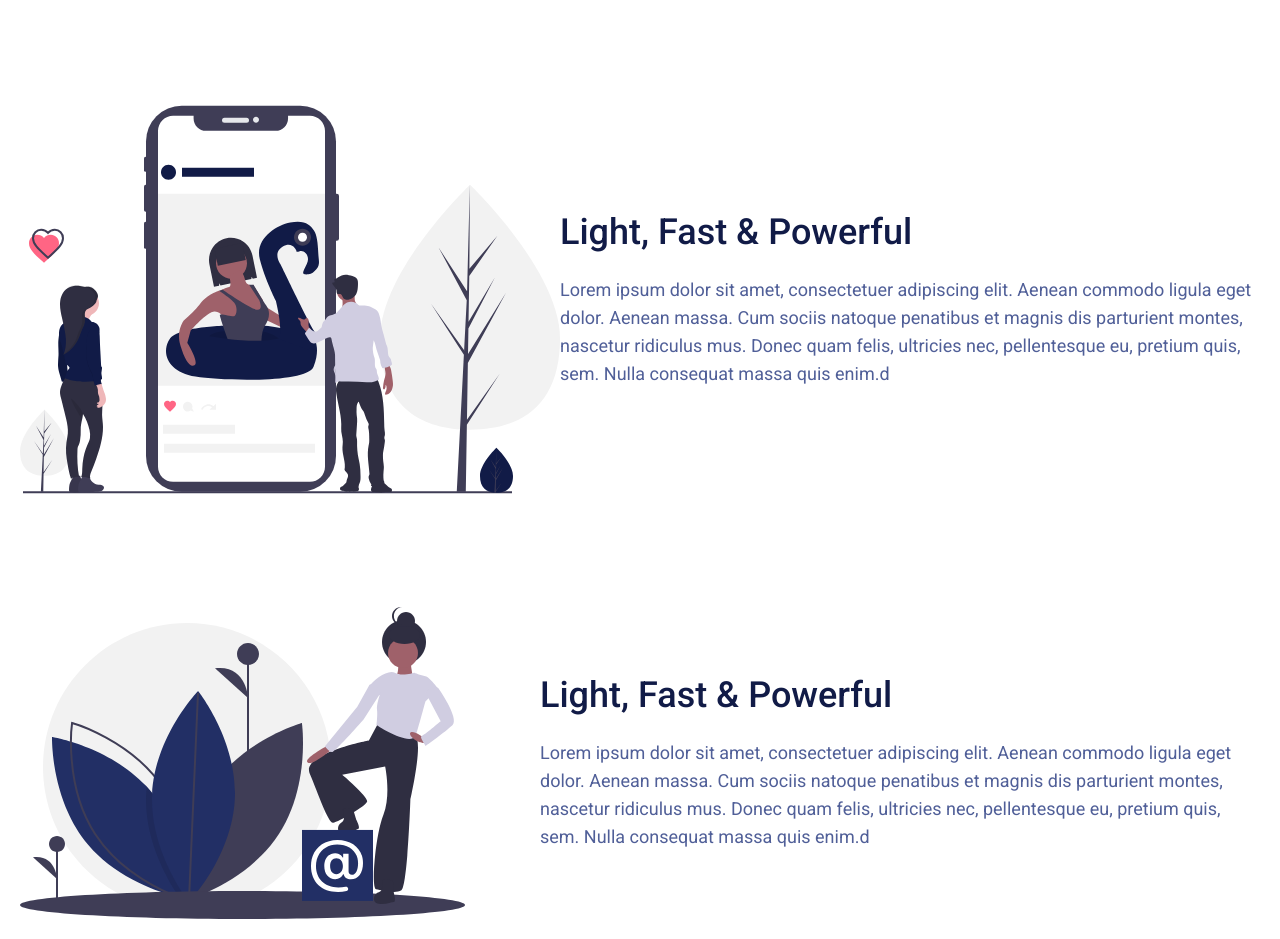
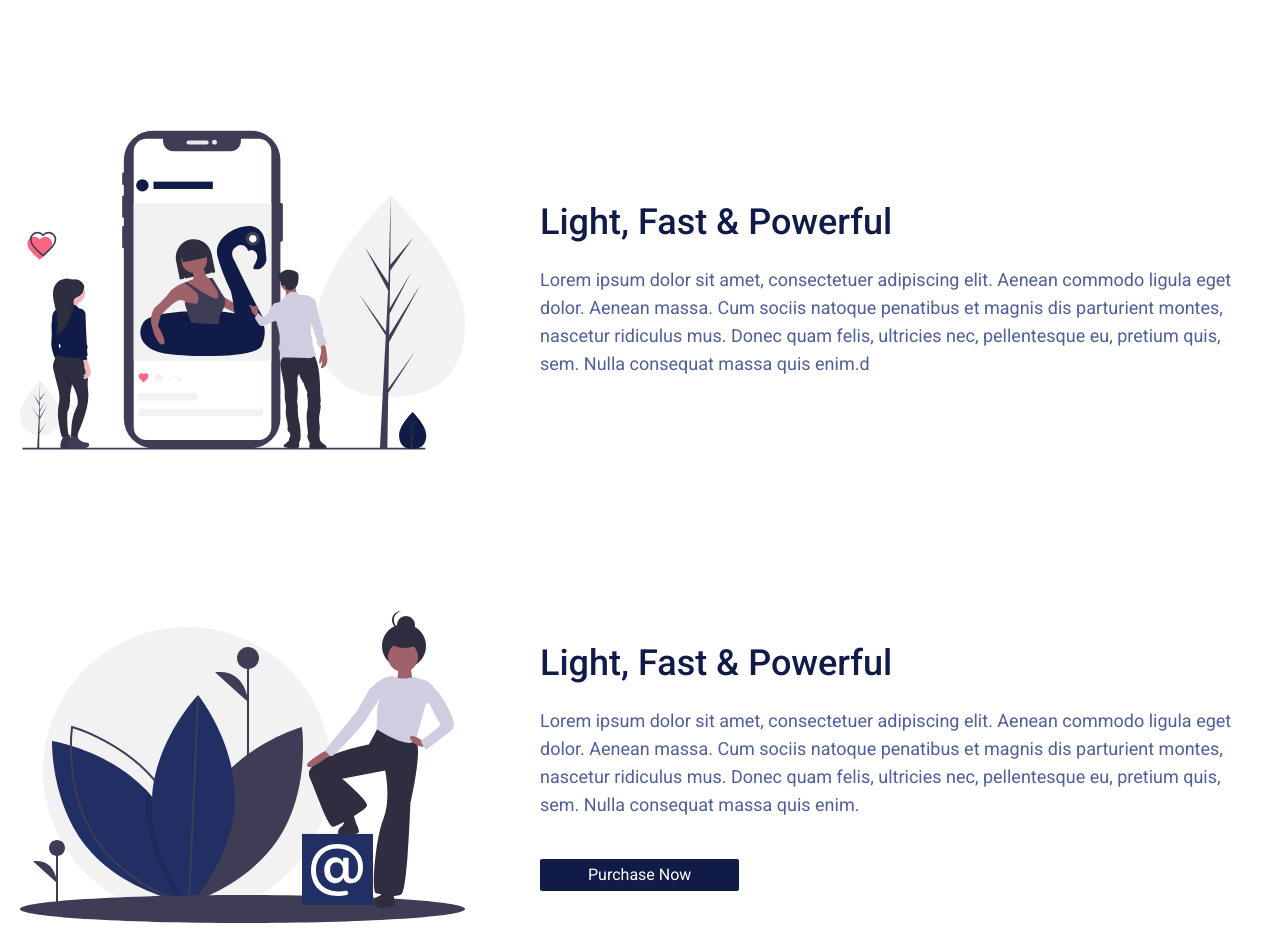
Before and after one commit to CarryUa/landing-page-traning, a Next.js app: page / in a window 1280 px wide. Shown: the part 1940-2879 px from the top of the page. Built offline with nearby package versions, Linux system fonts and the light colour scheme.

Commit message:
adding new description responsability

```diff
--- a/src/components/Description/Description.tsx
+++ b/src/components/Description/Description.tsx
@@ -7,11 +7,12 @@ import backgroundimage from "./static/BackgroundImage.svg";
 import HappyNewsImage from "./static/HappyNews.svg";
 import MentionImage from "./static/Mention.svg";
 import SocialInfluenserImage from "./static/SocialInfluenser.svg";
+import StandartButton from "../common/buttons/StandartButton";
 export default function Description() {
   return (
     <section>
       <Container>
-        <div className="min-h-[100vh] relative ">
+        <div className="min-h-[100vh] relative">
           <div className="flex flex-col left-[15%] md:left-[5%] gap-14 md:top-1/4 max-w-[650px] top-[10%] absolute ">
             <TextDescription
               header="Light, Fast & Powerful"
@@ -19,8 +20,8 @@ export default function Description() {
 mus. Donec quam felis, ultricies nec, pellentesque eu, pretium quis, sem. Nulla consequat massa quis enim.d"
             />
             <div className="flex gap-7">
-              <Title className="max-w-sm"></Title>
-              <Title className="max-w-sm"></Title>
+              <Title className="max-w-md"></Title>
+              <Title className="max-w-md"></Title>
             </div>
           </div>
           <Image
@@ -29,13 +30,13 @@ mus. Donec quam felis, ultricies nec, pellentesque eu, pretium quis, sem. Nulla
             alt="background image"
           />
         </div>
-        <div className="flex flex-col gap-28">
+        <div className="flex flex-col gap-40 mt-[410px] md:mt-0">
           <ProductDescription
             image={HappyNewsImage}
             alt="Happy News Image"
             header="Light, Fast & Powerful"
             text="Lorem ipsum dolor sit amet, consectetuer adipiscing elit. Aenean commodo ligula eget dolor. Aenean massa. Cum sociis natoque penatibus et magnis dis parturient montes, nascetur ridiculus
-mus. Donec quam felis, ultricies nec, pellentesque eu, pretium quis, sem. Nulla consequat massa quis enim.d"
+mus. Donec quam felis, ultricies nec, pellentesque eu, pretium quis, sem. Nulla consequat massa quis enim."
           />
           <ProductDescription
             image={SocialInfluenserImage}
@@ -49,8 +50,15 @@ mus. Donec quam felis, ultricies nec, pellentesque eu, pretium quis, sem. Nulla
             alt="Happy News Image"
             header="Light, Fast & Powerful"
             text="Lorem ipsum dolor sit amet, consectetuer adipiscing elit. Aenean commodo ligula eget dolor. Aenean massa. Cum sociis natoque penatibus et magnis dis parturient montes, nascetur ridiculus
-mus. Donec quam felis, ultricies nec, pellentesque eu, pretium quis, sem. Nulla consequat massa quis enim.d"
-          />
+mus. Donec quam felis, ultricies nec, pellentesque eu, pretium quis, sem. Nulla consequat massa quis enim."
+          >
+            <StandartButton
+              className="max-w-[200px] mt-2 lg:mt-10 text-center"
+              href="/shop"
+            >
+              Purchase Now
+            </StandartButton>
+          </ProductDescription>
         </div>
       </Container>
     </section>
--- a/src/components/Description/ProductDescription.tsx
+++ b/src/components/Description/ProductDescription.tsx
@@ -5,17 +5,26 @@ type ProductDescriptionProps = {
   alt: string;
   header: string;
   text: string;
+  children?: any;
 };
 export default function ProductDescription({
   image,
   alt,
   header,
   text,
+  children,
 }: ProductDescriptionProps) {
   return (
-    <div className="flex justify-between items-center">
-      <Image className="max-h-[400px]" src={image} alt={alt} />
-      <TextDescription className="z-10" header={header} text={text} />
+    <div className="flex justify-between items-center gap-10 text-center md:text-left">
+      <Image
+        className="max-h-[400px] object-cover max-w-[445px]  hidden md:block"
+        src={image}
+        alt={alt}
+      />
+      <div className="flex flex-col items-center md:items-start min-w-64">
+        <TextDescription className="z-10" header={header} text={text} />
+        {children}
+      </div>
     </div>
   );
 }
```
